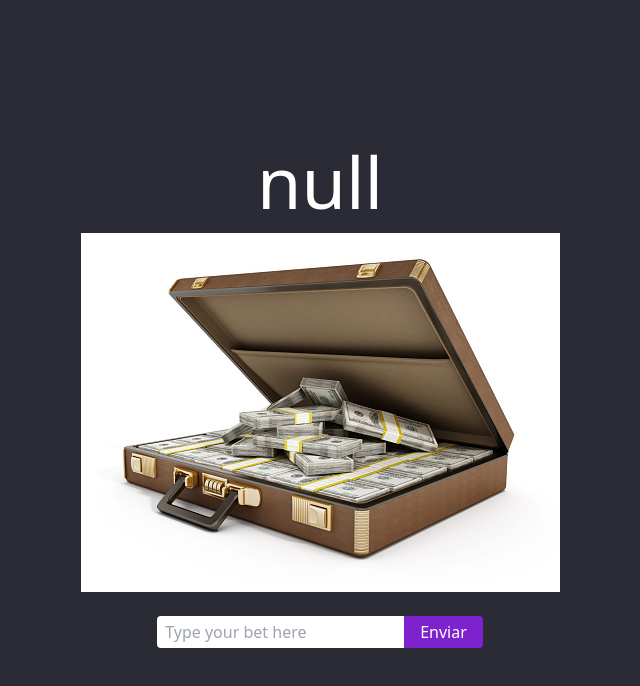
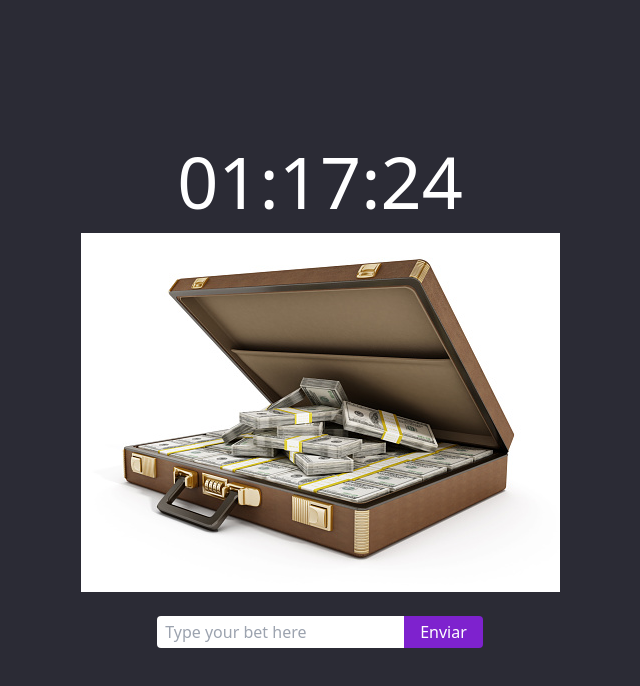
Before and after one commit to Matchobas/Lowest-bet-game-front, a React (Vite) app: page / in a window 1280 px wide. Shown: the top 686 px of the page, without its empty margins (320-960 px from the left). Built offline with nearby package versions, Linux system fonts and the light colour scheme; no server answers.

Commit message:
Added based on end time of auction

```diff
--- a/src/App.tsx
+++ b/src/App.tsx
@@ -3,19 +3,28 @@ import { api } from './api';
 import { useEffect, useState } from 'react';
 
 export function App() {
-  const [endDate, setEndDate] = useState<Date | null>(null);
+  const [endDate, setEndDate] = useState<Date>(new Date());
 
   useEffect(() => {
     api.get(`auction/95360d67-e29e-4b3f-b641-876f09e4ee76`)
     .then((response) => {
-      const time = new Date(response.data.end_time);
-      setEndDate(time);
+      const date = new Date(response.data.end_time);
+      const endTime = date.getTime();
+      const remainTime = new Date(endTime - new Date().getTime());
+      // const hours = remainTime.getHours();
+      // const minutes = remainTime.getMinutes();
+      // const seconds = remainTime.getSeconds();
+      setEndDate(remainTime);
     })
   })
 
   return (
     <div className="h-screen flex flex-col items-center justify-center text-center">
-      <h2 className="text-white text-7xl p-4">{String(endDate)}</h2>
+      <h2 className="text-white text-7xl p-4">{endDate.toLocaleString("en-GB", {
+        hour: "2-digit",
+        minute: "2-digit",
+        second: "2-digit"
+      })}</h2>
       <img src={suitcaseImg} />
       <form className="py-6">
         <input className="rounded-l h-8 p-2" type="number" placeholder="Type your bet here"></input>
```
